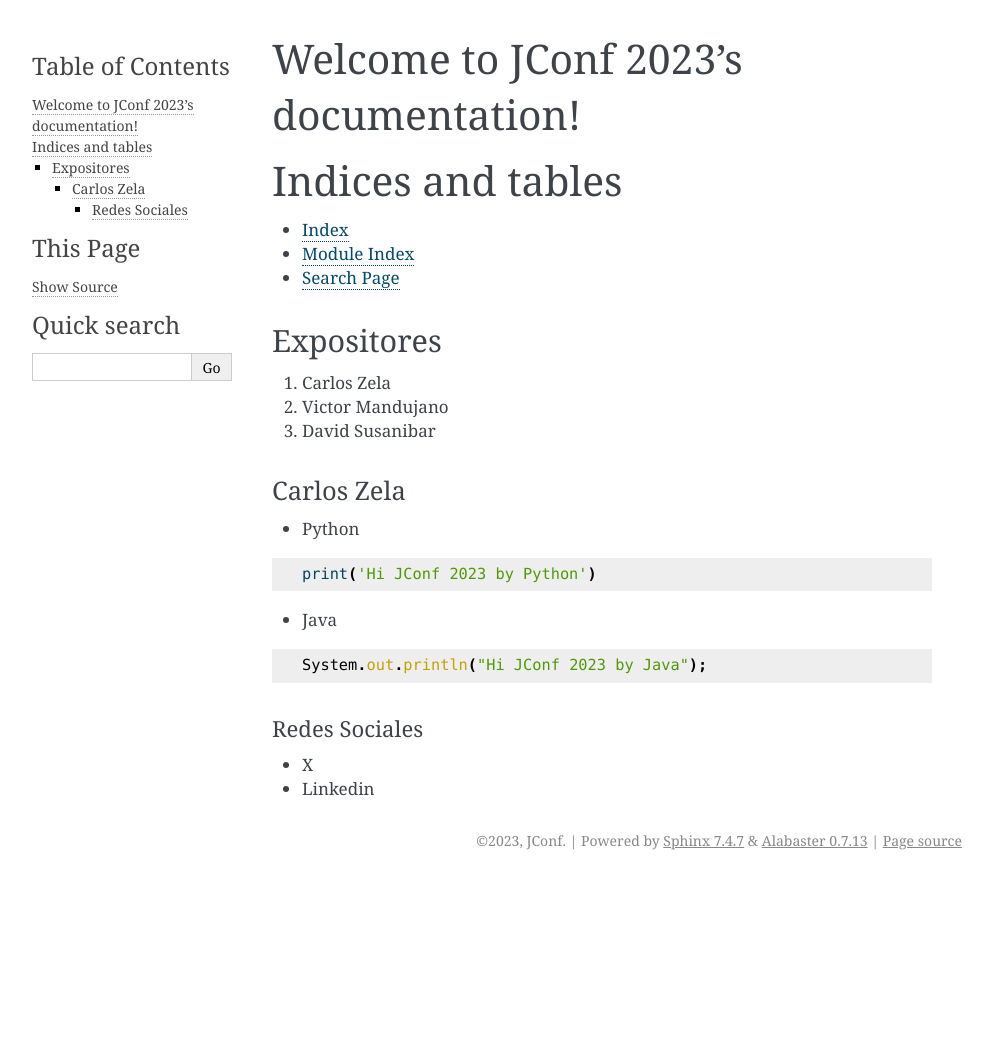
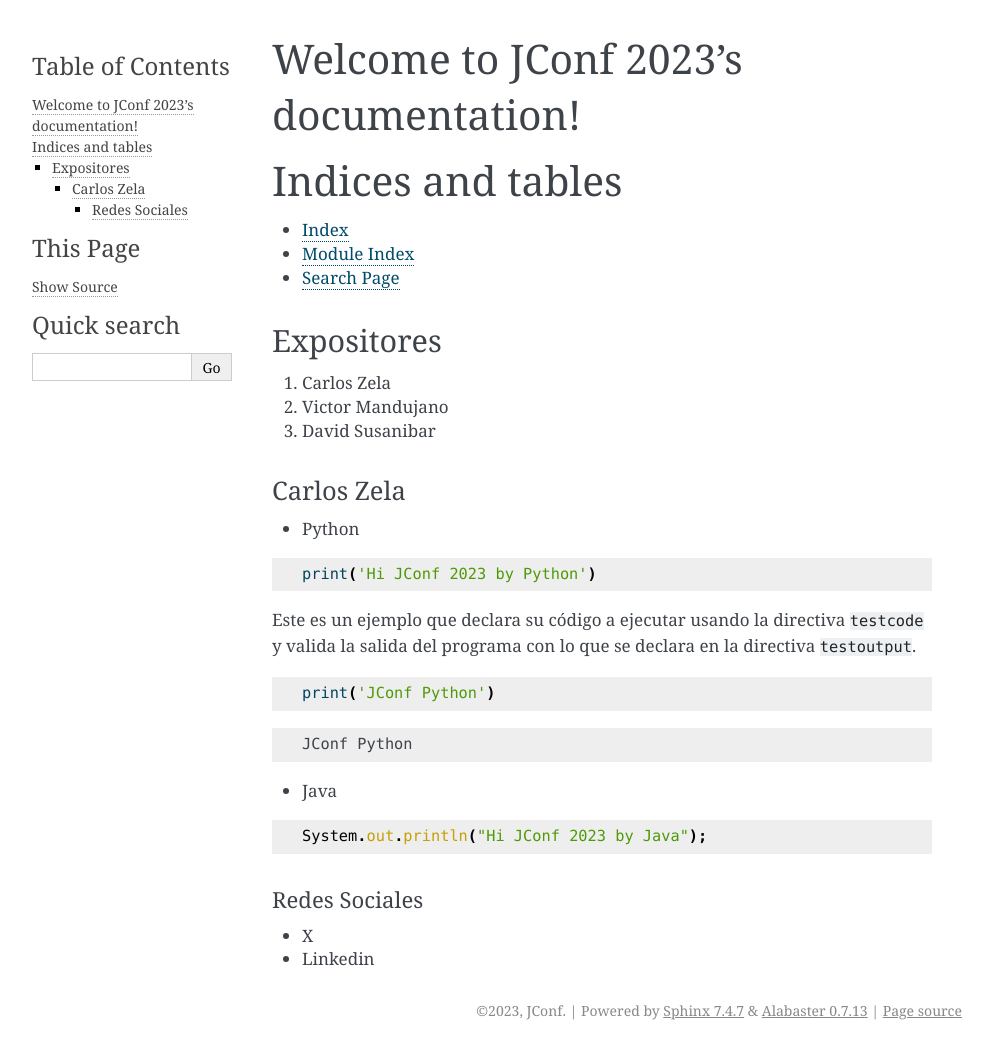
Before and after one commit to davisusanibar/jconf-sphinx, a Sphinx documentation site: the page built from source/index.rst, in a window 1280 px wide. Shown: the whole page, without its empty margins (148-1141 px from the left). Built offline with Sphinx 7.4.7, drawn with Linux system fonts in a browser that asks for light colours; before the commit the page ends 900 px from its top, so only the background shows below that.

Commit message:
feat: initial changes to default template by adding test documentation code into index.rst file

```diff
--- a/source/conf.py
+++ b/source/conf.py
@@ -13,7 +13,9 @@ author = 'JConf'
 # -- General configuration ---------------------------------------------------
 # https://www.sphinx-doc.org/en/master/usage/configuration.html#general-configuration
 
-extensions = []
+extensions = [
+    'sphinx.ext.doctest',
+]
 
 templates_path = ['_templates']
 exclude_patterns = []
--- a/source/index.rst
+++ b/source/index.rst
@@ -35,6 +35,17 @@ Carlos Zela
 
    print('Hi JConf 2023 by Python')
 
+Este es un ejemplo que declara su código a ejecutar usando la directiva ``testcode`` y
+valida la salida del programa con lo que se declara en la directiva ``testoutput``.
+
+.. testcode::
+
+   print('JConf Python')
+
+.. testoutput::
+
+   JConf Python
+
 - Java
 
 .. code-block:: java
```
Also changed, not shown: README.md (+38 -8 lines).
